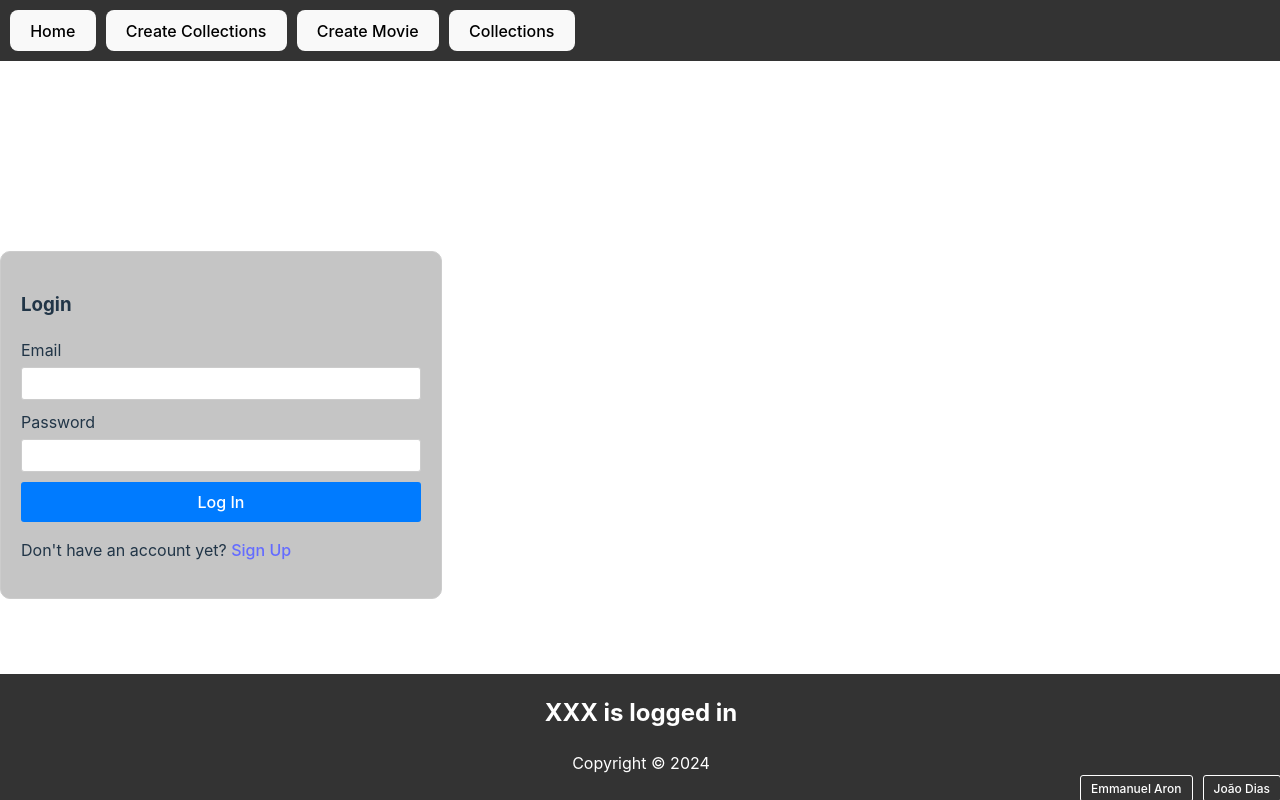
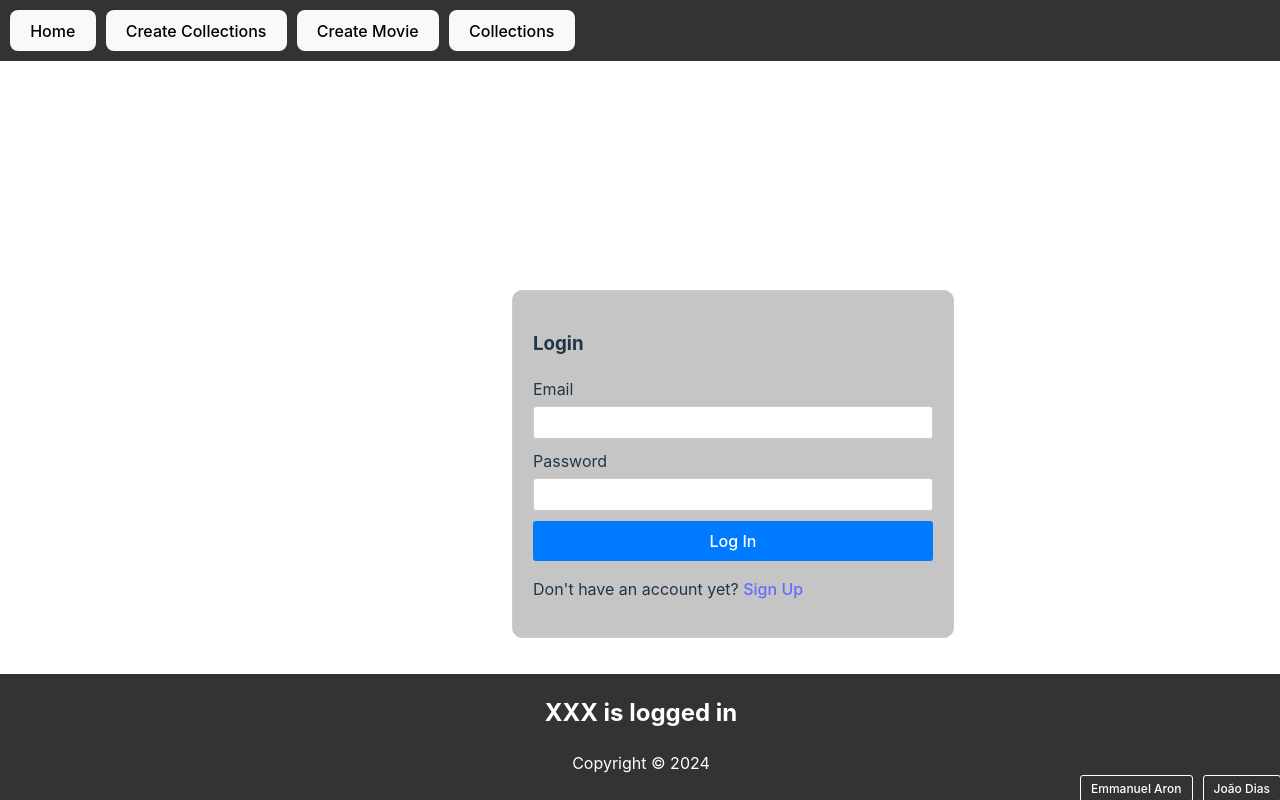
Before and after one commit to WatchWithUs/watch_frontend, a React (Vite) app: page /login in a window 1280 px wide. Built offline with nearby package versions, Linux system fonts and the light colour scheme.

Commit message:
Code Updated

```diff
--- a/src/components/LoginPage.css
+++ b/src/components/LoginPage.css
@@ -1,7 +1,10 @@
 .login-container {
+  position: absolute;
+  top: 30%;
+  left: 40%;
   width: 400px;
-    margin: 0 auto; /* Centralize horizontalmente */
-    margin-top: 50px; /* Adicione margem superior para centralizar verticalmente */
+  margin: 0 auto;
+  margin-top: 50px;
   padding: 20px;
   border: 1px solid #ccc;
   border-radius: 10px;
--- a/src/pages/CollectionListPage.jsx
+++ b/src/pages/CollectionListPage.jsx
@@ -4,7 +4,6 @@ import CollectionList from '../components/CollectionList';
 function CollectionListPage() {
   return (
     <div>
-      <h1>Collection List</h1>
       <CollectionList />
     </div>
   );
```
Lines whose indentation alone changed are shown as unchanged.
